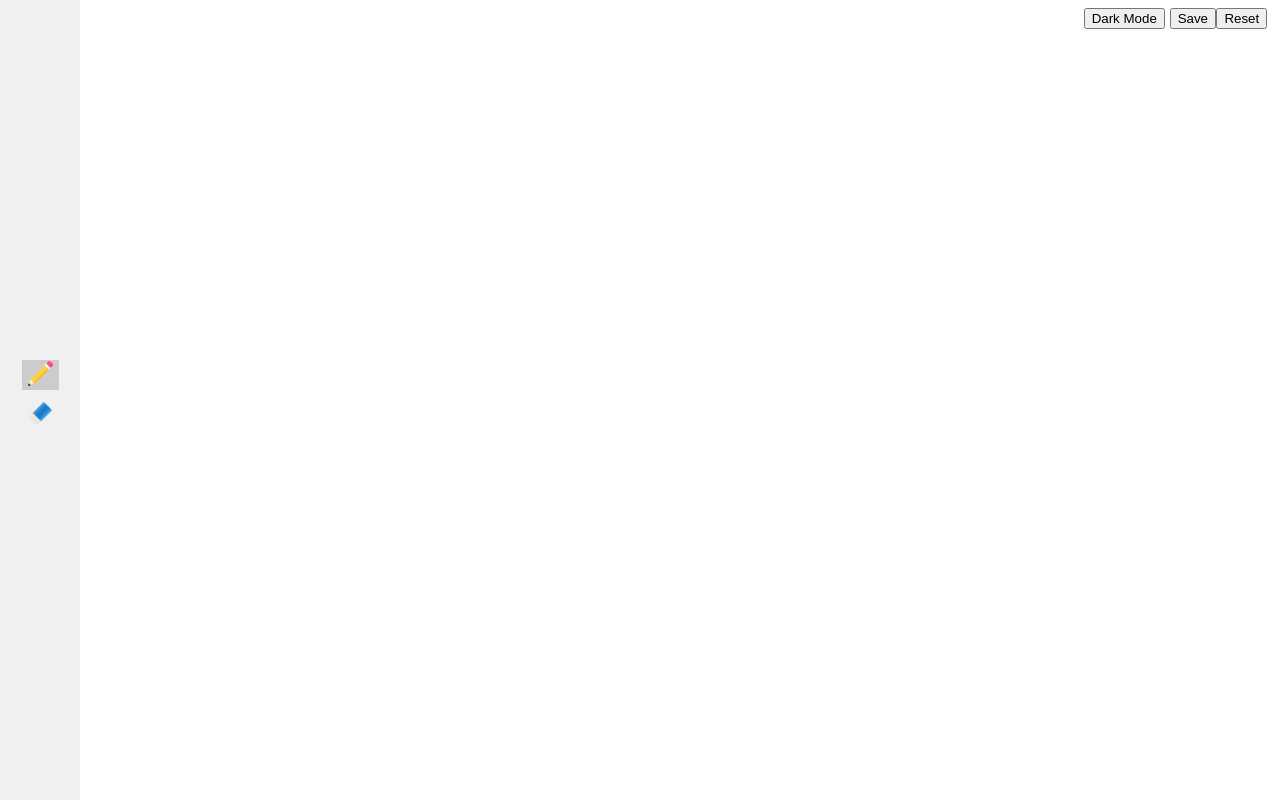
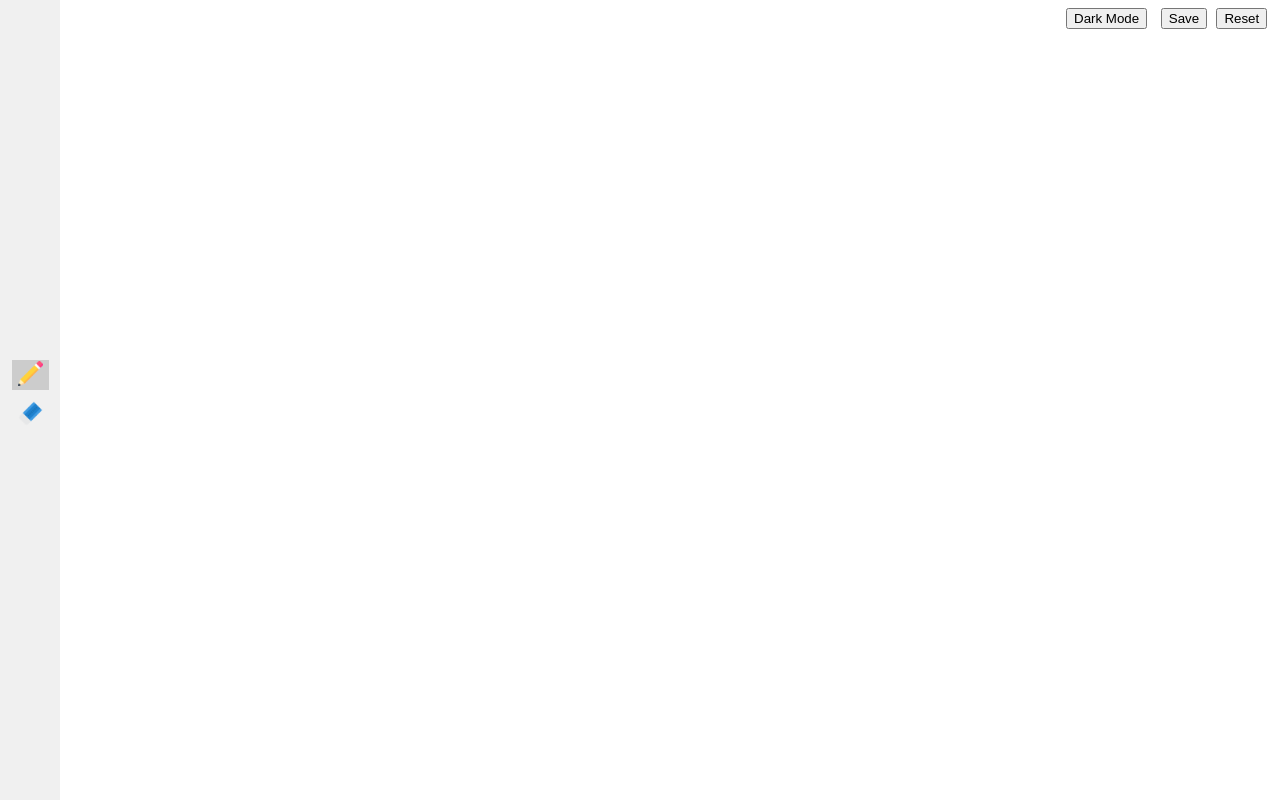
Before and after one commit to ibizabroker/tripNdraw, a React (Create React App) app: page / in a window 1280 px wide. Built offline with nearby package versions, Linux system fonts and the light colour scheme.

Commit message:
css fix: panel and buttons

```diff
--- a/src/App.css
+++ b/src/App.css
@@ -12,7 +12,7 @@ body {
 }
 
 .left-panel {
-  width: 80px;
+  width: 60px;
   height: 100vh;
   background-color: #f0f0f0;
   display: flex;
@@ -34,7 +34,7 @@ body {
 
 .interactive-area {
   flex: 1;
-  width: calc(100vw - 80px);
+  width: calc(100vw - 60px);
   height: 100%;
   background-color: #fff;
   position: relative;
@@ -58,7 +58,7 @@ body {
   position: absolute;
   top: 1%;
   right: 1%;
-  margin-right: 4%;
+  margin-right: 60px;
   z-index: 1;
 }
 
@@ -66,7 +66,7 @@ body {
   position: absolute;
   top: 1%;
   right: 1%;
-  margin-right: 8%;
+  margin-right: 120px;
   z-index: 1;
 }
 
--- a/src/App.js
+++ b/src/App.js
@@ -28,7 +28,7 @@ function App() {
     if (!isDrawing) return;
 
     const color = tool === "erase" ? "#ffffff" : getRandomColor();
-    const x = event.clientX - 80;
+    const x = event.clientX - 60;
     const y = event.clientY;
 
     const newDot = {
@@ -55,7 +55,7 @@ function App() {
   const eraseDots = (event) => {
     if (!isDrawing || tool !== "erase") return;
 
-    const x = event.clientX - 80;
+    const x = event.clientX - 60;
     const y = event.clientY;
 
     setDots((prevDots) =>
```
